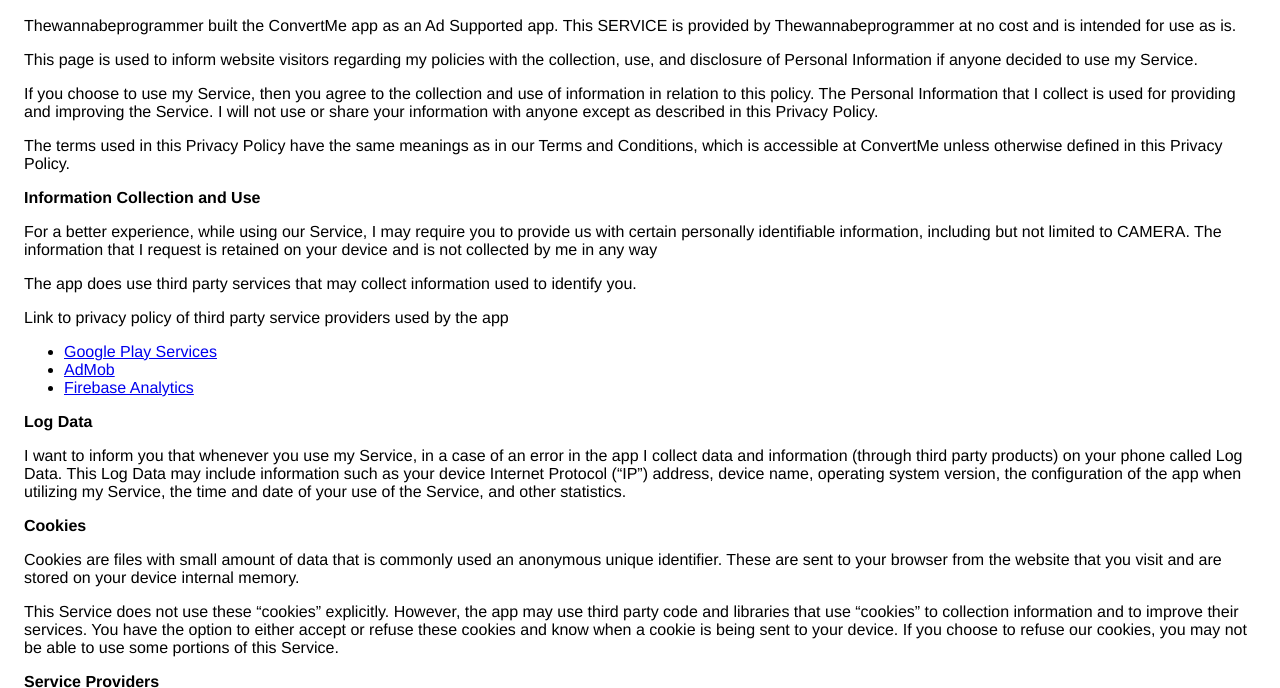
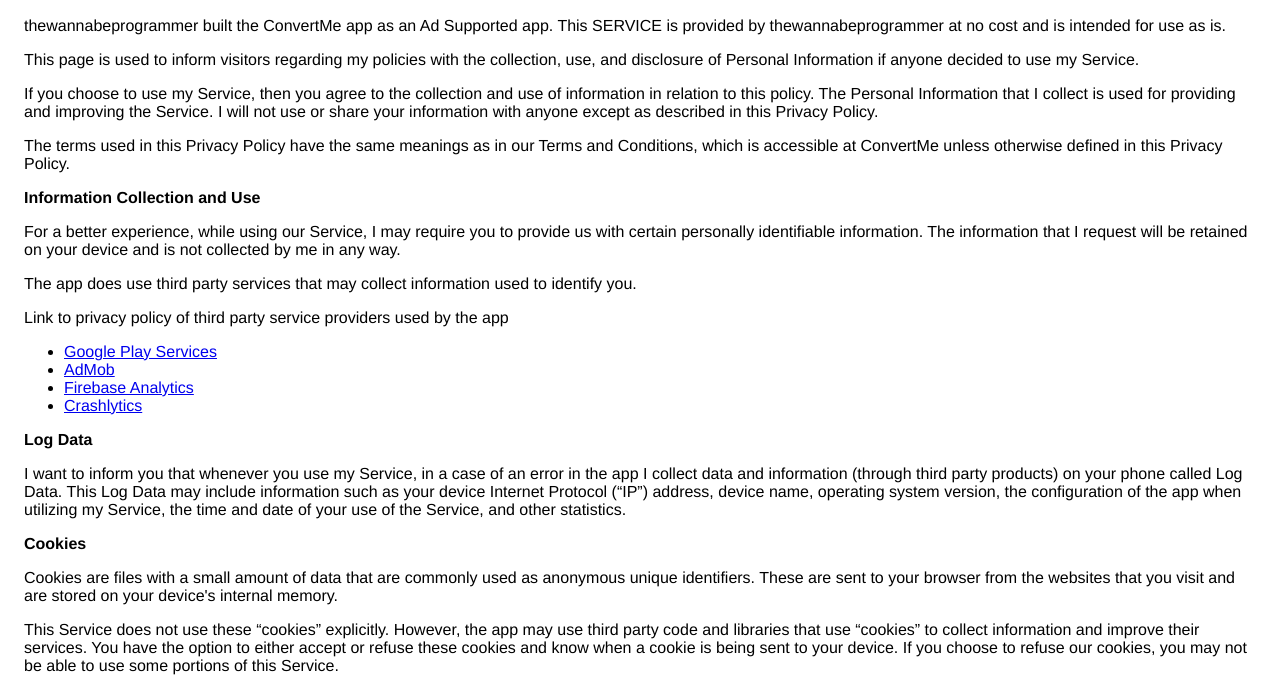
Before and after one commit to thewannabeprogrammer/Legal_ConvertMe, a plain HTML site: page index.htm in a window 1280 px wide. Shown: the part 75-763 px from the top of the page. Drawn offline with Linux system fonts and the light colour scheme.

Commit message:
Update index.htm

```diff
--- a/index.htm
+++ b/index.htm
@@ -1,5 +1,5 @@
-<!DOCTYPE html><html> <head> <meta charset="utf-8"> <meta name="viewport" content="width=device-width"> <title>Privacy Policy</title> <style>body{font-family: "Helvetica Neue", Helvetica, Arial, sans-serif; padding:1em;}</style></head> <body><h2>Privacy Policy</h2> <p> Thewannabeprogrammer built the ConvertMe app as an Ad Supported app. This SERVICE is provided by Thewannabeprogrammer at no cost and is intended for use as is.
-                  </p> <p>This page is used to inform website visitors regarding my policies with the collection, use, and
+<!DOCTYPE html><html> <head> <meta charset="utf-8"> <meta name="viewport" content="width=device-width"> <title>Privacy Policy</title> <style>body{font-family: "Helvetica Neue", Helvetica, Arial, sans-serif; padding:1em;}</style></head> <body><h2>Privacy Policy</h2> <p> thewannabeprogrammer built the ConvertMe app as an Ad Supported app. This SERVICE is provided by thewannabeprogrammer at no cost and is intended for use as is.
+                  </p> <p>This page is used to inform visitors regarding my policies with the collection, use, and
                     disclosure of Personal Information if anyone decided to use my Service.
                   </p> <p>If you choose to use my Service, then you agree to the collection and use of information in relation
                     to this policy. The Personal Information that I collect is used for providing and improving the
@@ -8,16 +8,16 @@
                   </p> <p>The terms used in this Privacy Policy have the same meanings as in our Terms and Conditions, which is accessible
                     at ConvertMe unless otherwise defined in this Privacy Policy.
                   </p> <p><strong>Information Collection and Use</strong></p> <p>For a better experience, while using our Service, I may require you to provide us with certain
-                    personally identifiable information, including but not limited to CAMERA. The information that I request is retained on your device and is not collected by me in any way
-                  </p> <p>The app does use third party services that may collect information used to identify you.</p> <div><p>Link to privacy policy of third party service providers used by the app </p> <ul><li><a href="https://www.google.com/policies/privacy/" target="_blank">Google Play Services</a></li> <li><a href="https://support.google.com/admob/answer/6128543?hl=en" target="_blank">AdMob</a></li> <li><a href="https://firebase.google.com/policies/analytics" target="_blank">Firebase Analytics</a></li></ul></div> <p><strong>Log Data</strong></p> <p> I want to inform you that whenever you use my Service, in a case of an
+                    personally identifiable information. The information that I request will be retained on your device and is not collected by me in any way.
+                  </p> <p>The app does use third party services that may collect information used to identify you.</p> <div><p>Link to privacy policy of third party service providers used by the app</p> <ul><li><a href="https://www.google.com/policies/privacy/" target="_blank">Google Play Services</a></li> <li><a href="https://support.google.com/admob/answer/6128543?hl=en" target="_blank">AdMob</a></li> <li><a href="https://firebase.google.com/policies/analytics" target="_blank">Firebase Analytics</a></li> <!----> <li><a href="http://try.crashlytics.com/terms/privacy-policy.pdf" target="_blank">Crashlytics</a></li> <!----></ul></div> <p><strong>Log Data</strong></p> <p> I want to inform you that whenever you use my Service, in a case of an
                     error in the app I collect data and information (through third party products) on your phone
                     called Log Data. This Log Data may include information such as your device Internet Protocol (“IP”) address,
                     device name, operating system version, the configuration of the app when utilizing my Service,
                     the time and date of your use of the Service, and other statistics.
-                  </p> <p><strong>Cookies</strong></p> <p>Cookies are files with small amount of data that is commonly used an anonymous unique identifier. These
-                    are sent to your browser from the website that you visit and are stored on your device internal memory.
+                  </p> <p><strong>Cookies</strong></p> <p>Cookies are files with a small amount of data that are commonly used as anonymous unique identifiers. These
+                    are sent to your browser from the websites that you visit and are stored on your device's internal memory.
                   </p> <p>This Service does not use these “cookies” explicitly. However, the app may use third party code and libraries
-                    that use “cookies” to collection information and to improve their services. You have the option to either
+                    that use “cookies” to collect information and improve their services. You have the option to either
                     accept or refuse these cookies and know when a cookie is being sent to your device. If you choose to
                     refuse our cookies, you may not be able to use some portions of this Service.
                   </p> <p><strong>Service Providers</strong></p> <p> I may employ third-party companies and individuals due to the following reasons:</p> <ul><li>To facilitate our Service;</li> <li>To provide the Service on our behalf;</li> <li>To perform Service-related services; or</li> <li>To assist us in analyzing how our Service is used.</li></ul> <p> I want to inform users of this Service that these third parties have access to your
```
